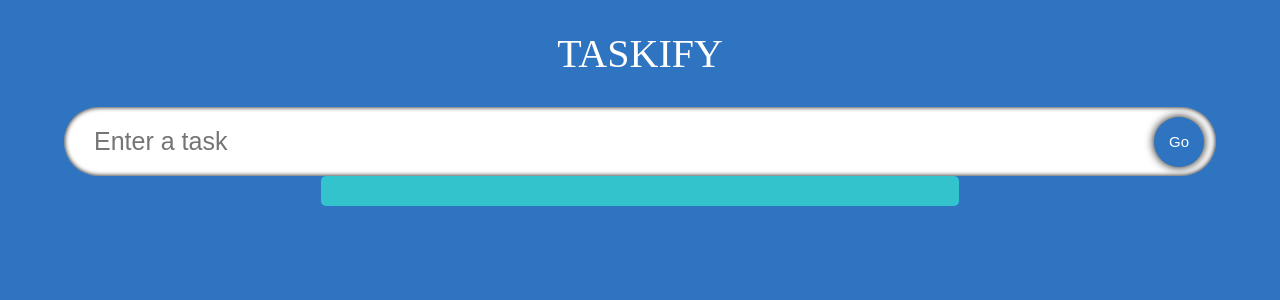
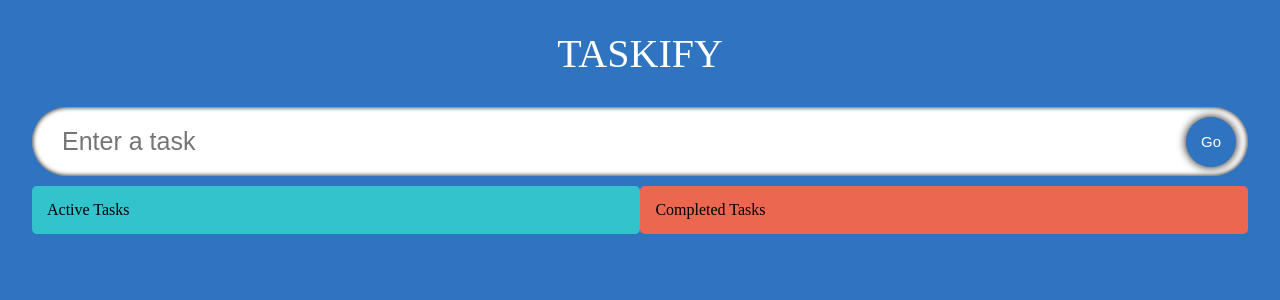
Before and after one commit to sowmik-sec/react-with-typescript, a React (Create React App) app: page / in a window 1280 px wide. Shown: the top 300 px of the page. Built offline with nearby package versions, Linux system fonts and the light colour scheme; a web font is replaced by a local one.

Commit message:
create ui for drag and drop of this app

```diff
--- a/src/components/SingleTodo.tsx
+++ b/src/components/SingleTodo.tsx
@@ -1,4 +1,4 @@
-import React, { useState } from "react";
+import React, { useEffect, useRef, useState } from "react";
 import { Todo } from "../model";
 import { AiFillEdit, AiFillDelete } from "react-icons/ai";
 import { MdDone } from "react-icons/md";
@@ -13,6 +13,10 @@
 const SingleTodo: React.FC<Props> = ({ todo, todos, setTodos }) => {
   const [edit, setEdit] = useState<boolean>(false);
   const [editTodo, setEditTodo] = useState<string>(todo.todo);
+  const inputRef = useRef<HTMLInputElement>(null);
+  useEffect(() => {
+    inputRef.current?.focus();
+  }, [edit]);
   const handleDone = (id: number) => {
     setTodos(
       todos.map((todo) =>
@@ -30,10 +34,12 @@
     );
     setEdit(false);
   };
+
   return (
     <form className="todos-single" onSubmit={(e) => handleEdit(e, todo.id)}>
       {edit ? (
         <input
+          ref={inputRef}
           value={editTodo}
           onChange={(e) => setEditTodo(e.target.value)}
           className="todos-single-text"
--- a/src/components/TodoList.tsx
+++ b/src/components/TodoList.tsx
@@ -10,15 +10,29 @@
 
 const TodoList: React.FC<Props> = ({ todos, setTodos }) => {
   return (
+    <div className="container">
       <div className="todos">
+        <span className="todoes-heading">Active Tasks</span>
         {todos.map((todo) => (
           <SingleTodo
-          key={todo.id}
             todo={todo}
             todos={todos}
             setTodos={setTodos}
+            key={todo.id}
           />
         ))}
+      </div>
+      <div className="todos remove">
+        <span className="todoes-heading">Completed Tasks</span>
+        {todos.map((todo) => (
+          <SingleTodo
+            todo={todo}
+            todos={todos}
+            setTodos={setTodos}
+            key={todo.id}
+          />
+        ))}
+      </div>
     </div>
   );
 };
--- a/src/components/styles.css
+++ b/src/components/styles.css
@@ -1,6 +1,6 @@
 .input {
   display: flex;
-  width: 90%;
+  width: 95%;
   position: relative;
   align-items: center;
 }
@@ -52,9 +52,6 @@
   background-color: rgb(255, 38, 0);
 }
 
-.remove {
-  background-color: rgb(235, 103, 80);
-}
 .todos {
   border-radius: 5px;
   display: flex;
@@ -62,6 +59,9 @@
   width: 47.5%;
   padding: 15px;
   background-color: rgb(50, 195, 205);
+}
+.remove {
+  background-color: rgb(235, 103, 80);
 }
 .todos-single {
   display: flex;
```
Lines whose indentation alone changed are shown as unchanged.
